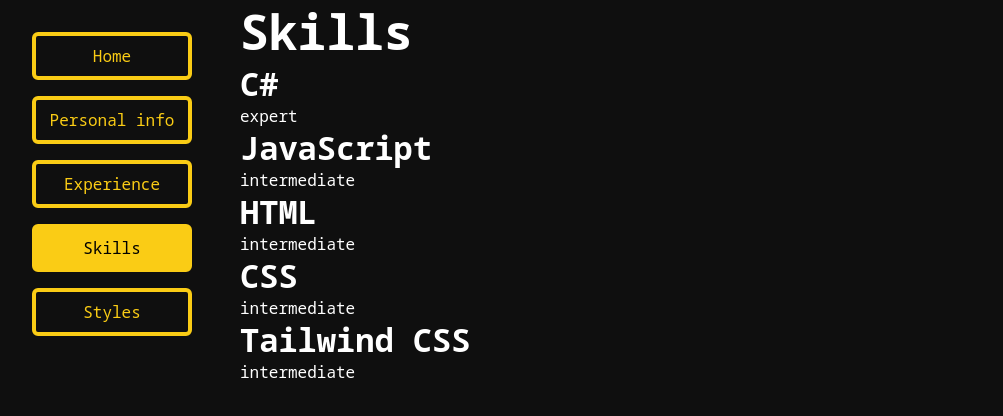
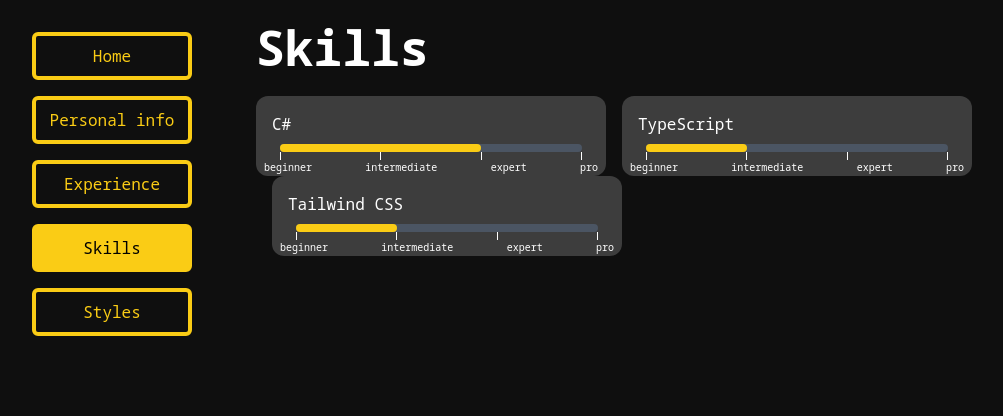
Before and after one commit to mattbos97/cv-frontend, a Next.js app: page /skills in a window 1280 px wide. Shown: the top 416 px of the page, without its empty margins (16-1019 px from the left). Built offline with nearby package versions, Linux system fonts and the light colour scheme.

Commit message:
WIP
Working on the progress bar

```diff
--- a/app/about-me/page.tsx
+++ b/app/about-me/page.tsx
@@ -1,6 +1,6 @@
 export default function Page(){
     return(
-        <main className={"flex flex-col justify-center"}>
+        <div className={"flex flex-col justify-center"}>
             <h1>About me</h1>
             <p>
                 I am Matt Bos, a 27-year-old software engineer with a passion for innovation and problem-solving.
@@ -12,6 +12,6 @@ export default function Page(){
                 I approach challenges with a growth mindset, breaking down complex problems into manageable steps.
                 I am eager to collaborate with forward-thinking teams and apply my skills to impactful innovations.
             </p>
-        </main>
+        </div>
     );
 }
--- a/app/experience/page.tsx
+++ b/app/experience/page.tsx
@@ -23,9 +23,9 @@ const experiences: Experience[] = [
 
 export default function Page(){
     return(
-        <main className={"flex flex-col"}>
+        <div className={"flex flex-col"}>
             <h1>Work experience</h1>
             {experiences.map((exp) => <ExperienceCard key={exp.company} exp={exp}/>)}
-        </main>
+        </div>
     );
 }
--- /dev/null
+++ b/app/lib/Skill.ts
@@ -0,0 +1,11 @@
+export interface Skill{
+    name: string,
+    level: 'beginner' | 'intermediate' | 'expert' | 'pro'
+}
+
+export const levelToPercentage: Record<string, number> = {
+    'beginner': 0,
+    'intermediate': 33.33,
+    'expert': 66.66,
+    'pro': 100
+}
--- a/app/page.tsx
+++ b/app/page.tsx
@@ -1,8 +1,8 @@
 
 export default function Home() {
   return (
-      <main className={`flex flex-1 justify-center items-center text-6xl text-gray-600`}>
+      <div className={`flex justify-center items-center text-6xl text-gray-600`}>
           <h1>Welcome to the <span className={"text-blue-500"}>CV</span> of <span className={"text-yellow-400"}>Matt Bos.</span></h1>
-      </main>
+      </div>
   );
 }
--- a/app/skills/page.tsx
+++ b/app/skills/page.tsx
@@ -1,24 +1,19 @@
+import SkillCard from '@/app/ui/SkillCard';
+import {Skill} from "@/app/lib/Skill";
 
-const skills = [
-    { title: "C#", level: "expert"},
-    { title: "JavaScript", level: "intermediate"},
-    { title: "HTML", level: "intermediate"},
-    { title: "CSS", level: "intermediate"},
-    { title: "Tailwind CSS", level: "intermediate"}
-];
+const skills: Skill[] = [
+    { name: 'C#', level: 'expert'},
+    { name: 'TypeScript', level: 'intermediate'},
+    { name: 'Tailwind CSS', level: 'intermediate'}
+]
 
 export default function Page(){
     return(
-        <main className={"flex flex-col"}>
+        <div className={'flex flex-col p-4'}>
             <h1>Skills</h1>
-            {skills.map((skill) => {
-                return(
-                    <div key={skill.title}>
-                        <h2>{skill.title}</h2>
-                        <p>{skill.level}</p>
-                    </div>
-                );
-            })}
-        </main>
+            <div className={"flex flex-row flex-wrap py-4 space-x-4"}>
+                {skills.map((skill) => <SkillCard key={skill.name} skill={skill}/>)}
+            </div>
+        </div>
     );
 }
--- /dev/null
+++ b/app/ui/SkillCard.tsx
@@ -0,0 +1,11 @@
+import SkillLevelBar from "@/app/ui/SkillLevelBar";
+import {Skill} from "@/app/lib/Skill";
+
+export default function SkillCard({ skill }: {skill: Skill}){
+    return(
+        <div className={"bg-dark-secondary rounded-xl w-[350px] h-20 p-2"}>
+            <p className={"p-2"}>{skill.name}</p>
+            <SkillLevelBar skill={skill}/>
+        </div>
+    );
+}
--- /dev/null
+++ b/app/ui/SkillLevelBar.tsx
@@ -0,0 +1,28 @@
+import {levelToPercentage, Skill} from "@/app/lib/Skill";
+
+const levels = Object.keys(levelToPercentage);
+
+function LevelAndStripe({text}: {text:string}){
+    return(
+        <>
+            <span className={'w-px h-2 bg-white'}/>
+            <p>{text}</p>
+        </>
+    );
+}
+
+export default function SkillLevelBar({skill}: { skill: Skill}){
+    return(
+        <div className={'flex flex-col'}>
+            <div className={"flex-none w-auto mx-4 bg-gray-600 rounded-full h-2"}>
+                <div className={"bg-accent-yellow rounded-full h-2"} style={{width: `${levelToPercentage[skill.level]}%`}}/>
+            </div>
+            <div className={'flex flex-row mx-4 justify-between'}>
+                {levels.map((_, index) => <span key={index} className={'w-px h-2 bg-white'}/>)}
+            </div>
+            <div className={'flex flex-row justify-between'}>
+                {levels.map((l) => <p className={"text-[10px]"} key={l}>{l}</p>)}
+            </div>
+        </div>
+    );
+}
```
